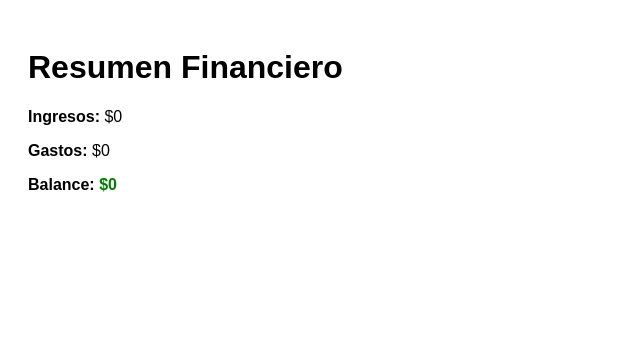
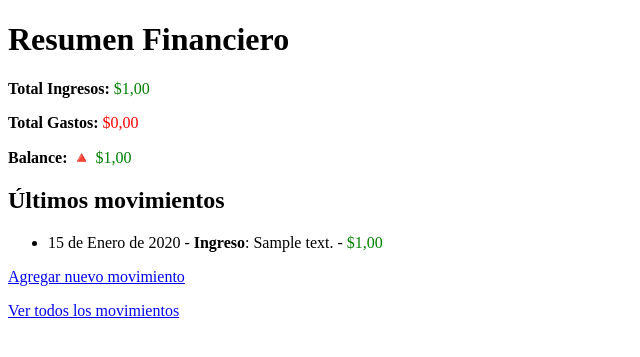
Before and after one commit to Dagaser/gestor_gastos_personales, a Django app: page /balance/ in a window 1280 px wide. Shown: the top 357 px of the page, without its empty margins (0-640 px from the left). Run offline with Django 5.2, Linux system fonts and the light colour scheme; a user stored in the database is signed in; tables that the repository leaves empty hold one stand-in row (values such as "Sample post").

Commit message:
Se cambió a COP, se agregó login por usuario, se mejora el aspecto

```diff
--- a/gestor_gastos_personales/core/urls.py
+++ b/gestor_gastos_personales/core/urls.py
@@ -16,8 +16,10 @@ Including another URLconf
 """
 from django.contrib import admin
 from django.urls import path, include
+from django.contrib.auth import views as auth_views
 
 urlpatterns = [
     path('admin/', admin.site.urls),
     path('', include('gastos.urls')),
+    path('accounts/', include('django.contrib.auth.urls')),
 ]
--- a/gestor_gastos_personales/gastos/models.py
+++ b/gestor_gastos_personales/gastos/models.py
@@ -3,7 +3,7 @@ from django.contrib.auth.models import User
 
 class Movimiento(models.Model):
     usuario = models.ForeignKey(User, on_delete=models.CASCADE)
-    monto = models.DecimalField(max_digits=10, decimal_places=2)
+    monto = models.DecimalField(max_digits=12, decimal_places=2)
     tipo = models.CharField(max_length=10, choices=[('ingreso', 'Ingreso'), ('gasto', 'Gasto')])
     descripcion = models.TextField(blank=True)
     fecha = models.DateField()
--- a/gestor_gastos_personales/gastos/templates/gastos/balance.html
+++ b/gestor_gastos_personales/gastos/templates/gastos/balance.html
@@ -1,34 +1,66 @@
+{% load humanize%}
 <!DOCTYPE html>
 <html lang="es">
 <head>
     <meta charset="UTF-8">
-    <title>Resumen de Finanzas</title>
-    <style>
-        body {
-            font-family: Arial, sans-serif;
-            padding: 20px;
-        }
-        .positivo {
-            color: green;
-            font-weight: bold;
-        }
-        .negativo {
-            color: red;
-            font-weight: bold;
-        }
-    </style>
+    <title>Balance</title>
 </head>
-<body>
+ <body>
+
     <h1>Resumen Financiero</h1>
 
-    <p><strong>Ingresos:</strong> ${{ ingresos }}</p>
-    <p><strong>Gastos:</strong> ${{ gastos }}</p>
+    <p><strong>Total Ingresos:</strong>
+        <span style="color: green;">
+            ${{ ingresos|floatformat:2|intcomma }}
+        </span>
+    </p>
 
-    {% if balance >= 0 %}
-        <p><strong>Balance:</strong> <span class="positivo">${{ balance }}</span></p>
-    {% else %}
-        <p><strong>Balance:</strong> <span class="negativo">${{ balance }}</span></p>
-    {% endif %}
+    <p><strong>Total Gastos:</strong>
+        <span style="color: red;">
+            ${{ gastos|floatformat:2|intcomma }}
+        </span>
+    </p>
 
+    <p><strong>Balance:</strong>
+        {% if balance > 0 %}
+            <span style="color: green;">
+                🔺 ${{ balance|floatformat:2|intcomma }}
+            </span>
+        {% elif balance < 0 %}
+            <span style="color: red;">
+                🔻 ${{ balance|floatformat:2|intcomma }}
+            </span>
+        {% else %}
+            <span>
+                ➖ ${{ balance|floatformat:2|intcomma }}
+            </span>
+        {% endif %}
+    </p>
+
+
+    <h2>Últimos movimientos</h2>
+    <ul>
+        {% for mov in movimientos %}
+            <li>
+                {{ mov.fecha }} -
+                <strong>{{ mov.tipo|title }}</strong>:
+                {{ mov.descripcion }} -
+                {% if mov.tipo == "ingreso" %}
+                    <span style="color: green;">
+                        ${{ mov.monto|floatformat:2|intcomma }}
+                    </span>
+                {% else %}
+                    <span style="color: red;">
+                        ${{ mov.monto|floatformat:2|intcomma }}
+                    </span>
+                {% endif %}
+            </li>
+        {% empty %}
+            <li>No hay movimientos aún.</li>
+        {% endfor %}
+    </ul>
+
+    <p><a href="{% url 'crear_movimiento' %}">Agregar nuevo movimiento</a></p>
+    <p><a href="{% url 'movimientos' %}">Ver todos los movimientos</a></p>
 </body>
 </html>
--- a/gestor_gastos_personales/gastos/urls.py
+++ b/gestor_gastos_personales/gastos/urls.py
@@ -1,6 +1,9 @@
 from django.urls import path
 from .views import balance_view
+from . import views
 
 urlpatterns = [
     path('balance/', balance_view, name='balance'),
+    path('crear/', views.crear_movimiento_view, name='crear_movimiento'),
+    path('movimientos/', views.movimientos_view, name='movimientos'),
 ]
--- a/gestor_gastos_personales/gastos/views.py
+++ b/gestor_gastos_personales/gastos/views.py
@@ -1,19 +1,44 @@
-from django.shortcuts import render
+from django.shortcuts import render, redirect
 from django.db import models
 from .models import Movimiento
 from django.contrib.auth.decorators import login_required
+from django.db.models import Sum
+from .forms import MovimientoForm
+
 
 @login_required
 def balance_view(request):
     movimientos = Movimiento.objects.filter(usuario=request.user)
-    ingresos = movimientos.filter(tipo='ingeso').aggregate(total=models.Sum('monto'))['total'] or 0
-    gastos = movimientos.filter(tipo='gasto').aggregate(total=models.Sum('monto'))['total'] or 0
+    ingresos = movimientos.filter(tipo='ingreso').aggregate(total=Sum('monto'))['total'] or 0
+    gastos = movimientos.filter(tipo='gasto').aggregate(total=Sum('monto'))['total'] or 0
     balance = ingresos - gastos
 
     contexto = {
         'ingresos': ingresos,
         'gastos': gastos,
-        'balance': balance
+        'balance': balance,
+        'movimientos': movimientos.order_by('-fecha')[:10],
     }
 
     return render(request,'gastos/balance.html', contexto)
+
+@login_required
+def crear_movimiento_view(request):
+    if request.method == 'POST':
+        form = MovimientoForm(request.POST)
+
+        if form.is_valid():
+            movimiento = form.save(commit=False)
+            movimiento.usuario = request.user
+            movimiento.save()
+            return redirect('balance')
+
+    else:
+        form = MovimientoForm()
+
+    return render(request, 'crear_movimiento.html', {'form': form})
+
+@login_required
+def movimientos_view(request):
+    movimientos = Movimiento.objects.filter(usuario=request.user).order_by('-fecha')
+    return render(request, 'movimientos.html', {'movimientos': movimientos})
```
Also changed, not shown: gestor_gastos_personales/core/settings.py (+8 -2 lines), gestor_gastos_personales/gastos/forms.py (added, +18 -0 lines), gestor_gastos_personales/gastos/templates/crear_movimiento.html (added, +18 -0 lines), gestor_gastos_personales/gastos/templates/movimientos.html (added, +40 -0 lines), gestor_gastos_personales/gastos/templates/registration/login.html (added, +9 -0 lines), gestor_gastos_personales/gastos/migrations/0002_alter_movimiento_monto.py (added).
